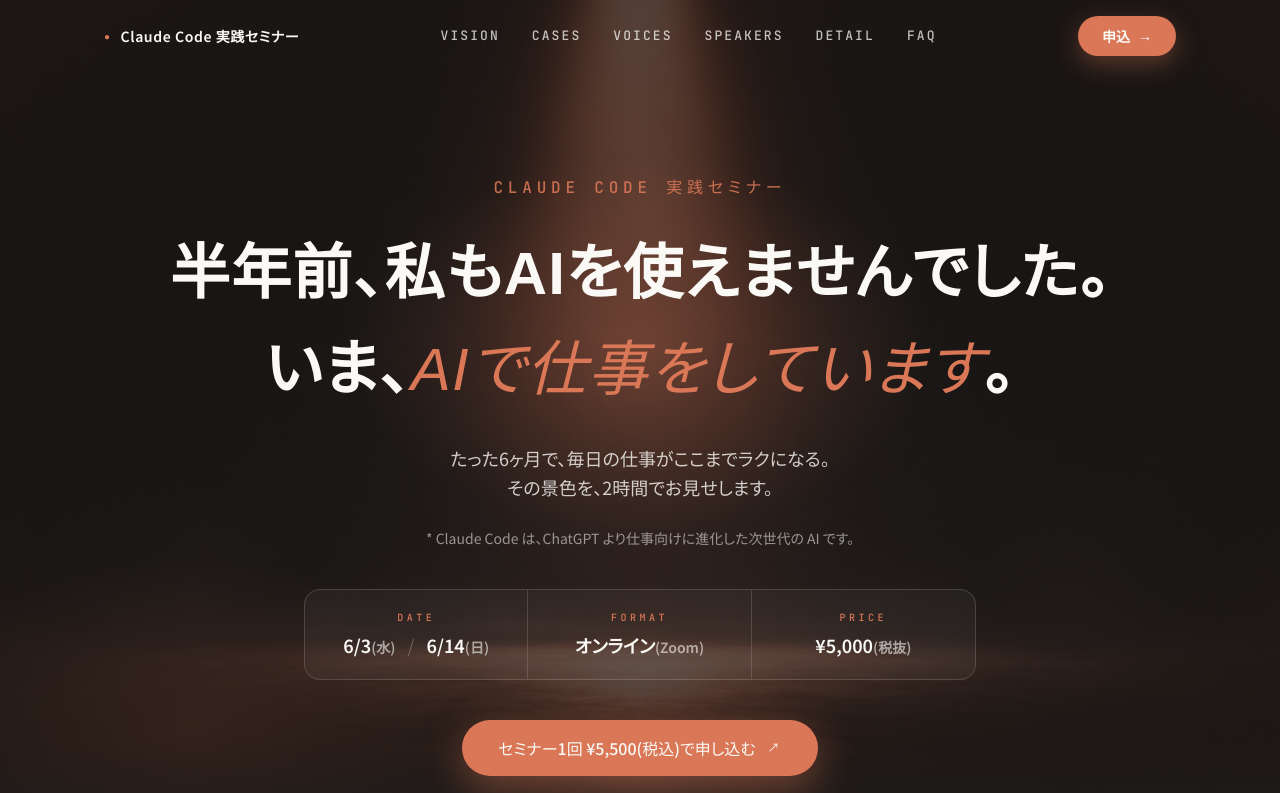
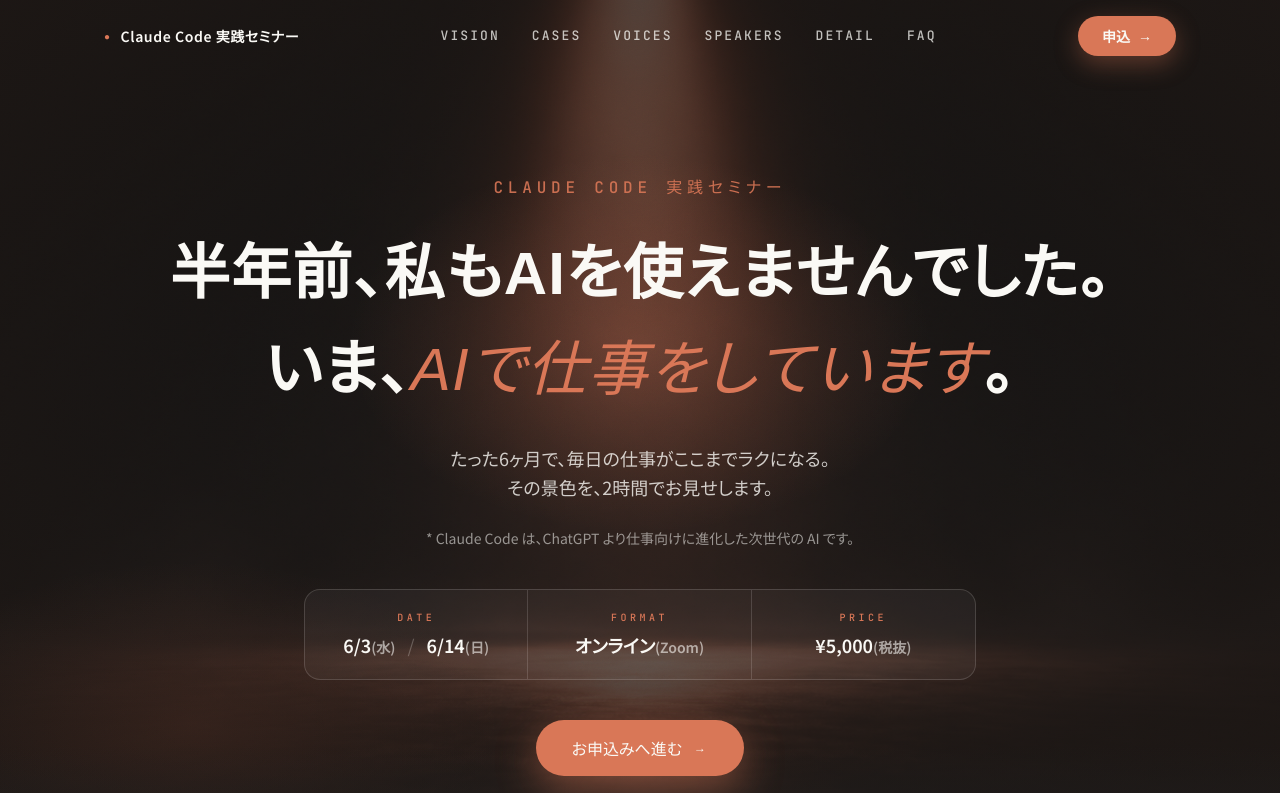
Before and after one commit to cccampus/lp-seminar, a Next.js app: page / in a window 1280 px wide. Shown: the top 793 px of the page. Built offline with nearby package versions, Linux system fonts and the light colour scheme.

Commit message:
fix: CTAボタンを「お申込みへ進む」に統一(金額表記を除去) / Zoom topicから「第N回」削除

```diff
--- a/components/sections/FinalCTA.tsx
+++ b/components/sections/FinalCTA.tsx
@@ -216,8 +216,8 @@
                 : "bg-coral/40 text-cream/60 cursor-not-allowed"
             }`}
         >
-          {submitting ? "決済画面へ移動中…" : "セミナー1回 ¥5,500（税込）で申し込む"}
-          <span className="font-mono text-xs tracking-[0.2em]">↗</span>
+          {submitting ? "決済画面へ移動中…" : "お申込みへ進む"}
+          <span className="font-mono text-xs tracking-[0.2em]">→</span>
         </button>
 
         <p className="mt-5 text-xs sm:text-sm text-cream/55">
--- a/components/sections/Hero.tsx
+++ b/components/sections/Hero.tsx
@@ -144,8 +144,8 @@
             className="inline-flex items-center gap-3 px-9 py-4 bg-coral text-cream font-medium text-base rounded-full
               hover:bg-coral-deep transition-colors duration-200 shadow-[0_12px_40px_rgba(217,119,87,0.45)]"
           >
-            セミナー1回 ¥5,500(税込)で申し込む
-            <span className="font-mono text-xs tracking-[0.2em]">↗</span>
+            お申込みへ進む
+            <span className="font-mono text-xs tracking-[0.2em]">→</span>
           </a>
           <a
             href={DETAIL_HREF}
--- a/scripts/zoom-setup.ts
+++ b/scripts/zoom-setup.ts
@@ -30,13 +30,13 @@
 const SESSIONS: SessionDef[] = [
   {
     key: "20260603",
-    topic: "Claude Code 実践セミナー 第1回（6/3 水 19:00）",
+    topic: "Claude Code 実践セミナー（6/3 水 19:00）",
     startISO: "2026-06-03T19:00:00",
     durationMin: 120,
   },
   {
     key: "20260614",
-    topic: "Claude Code 実践セミナー 第2回（6/14 日 11:00）",
+    topic: "Claude Code 実践セミナー（6/14 日 11:00）",
     startISO: "2026-06-14T11:00:00",
     durationMin: 120,
   },
```
